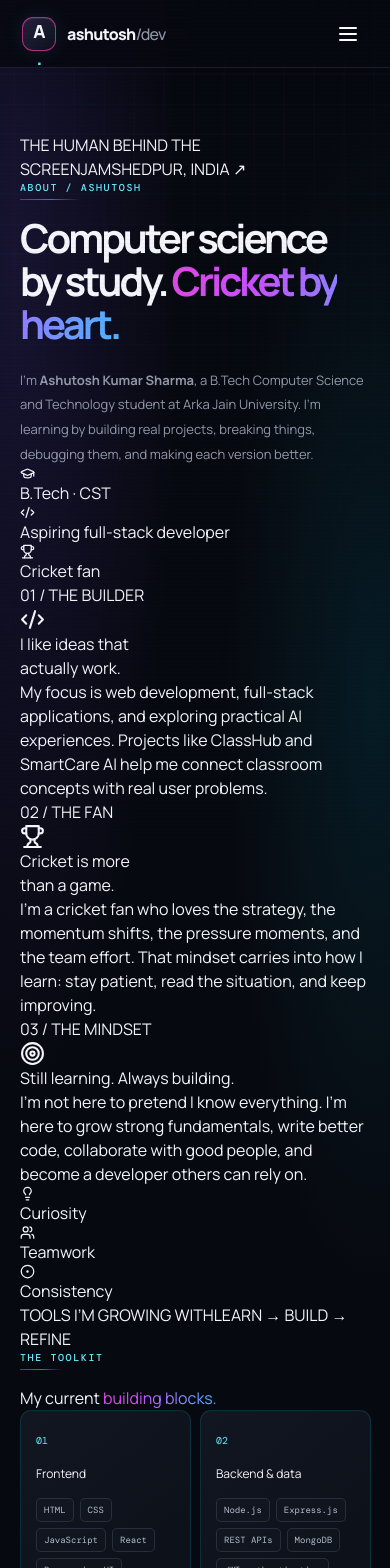
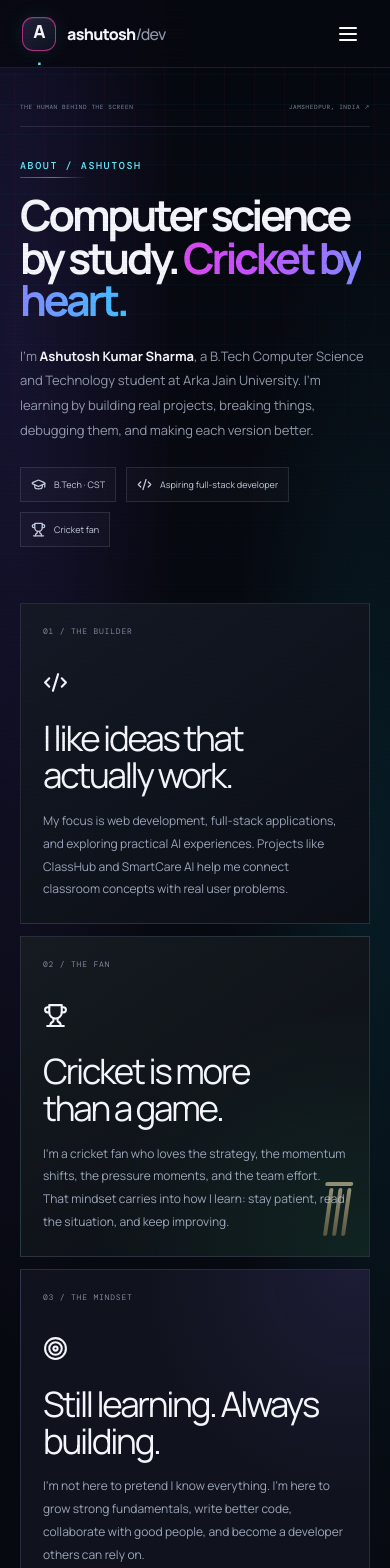
Before and after one commit to ashutoshsharma0968-alt/ashutosh-portfolio, a React (Vite) app: page /about in a window 390 px wide. Shown: the top 1568 px of the page. Built offline with nearby package versions, Linux system fonts and the light colour scheme.

Commit message:
Add responsive cricket-inspired portfolio design system

```diff
--- a/src/index.css
+++ b/src/index.css
@@ -1822,3 +1822,59 @@ body {
  .heavy-contact-inner { padding-top:72px;padding-bottom:25px; }.heavy-contact h2 { font-size:clamp(48px,12vw,72px); }.heavy-contact-signature { margin-top:70px;flex-direction:column;font-size:7px; }
 }
 @media(prefers-reduced-motion:reduce) { .heavy-marquee-track { animation:none; } }
+
+
+/* PERSONALITY UPDATE — cricket x computer science */
+.heavy-kicker { color:#c0c5d6; }
+.heavy-kicker span { color:var(--heavy-cyan); }
+.heavy-float-cricket { left:auto;right:12px;top:17%;transform:translateY(-8px); }
+.cricket-section { position:relative;overflow:hidden;border-block:1px solid rgba(180,190,230,.13);background:radial-gradient(ellipse at 15% 60%,rgba(26,125,91,.15),transparent 42%),radial-gradient(ellipse at 90% 15%,rgba(105,84,220,.13),transparent 38%),#090d12; }
+.cricket-section:before { content:"";position:absolute;inset:0;background-image:linear-gradient(rgba(255,255,255,.018) 1px,transparent 1px),linear-gradient(90deg,rgba(255,255,255,.018) 1px,transparent 1px);background-size:42px 42px;mask-image:linear-gradient(90deg,#000,transparent 90%);pointer-events:none; }
+.cricket-inner { position:relative;z-index:1;display:grid;grid-template-columns:1fr .86fr;gap:clamp(40px,7vw,100px);align-items:center;padding-top:110px;padding-bottom:110px; }
+.cricket-copy .heavy-section-label { margin-bottom:28px; }
+.cricket-title-row { display:flex;align-items:center;gap:18px; }
+.cricket-ball { display:grid;place-items:center;flex:0 0 58px;width:58px;height:58px;border-radius:50%;color:#ffb0a6;background:radial-gradient(circle at 35% 30%,#f76b64,#8c1e36 70%);box-shadow:0 0 40px rgba(238,71,94,.18); }
+.cricket-title-row h2 { margin:0;font-size:clamp(44px,5.2vw,70px);line-height:.98;letter-spacing:-.075em; }
+.cricket-title-row h2 span { color:var(--heavy-cyan); }
+.cricket-lede,.cricket-bridge { max-width:550px;color:#a6aec0;font-size:13px;line-height:1.95; }
+.cricket-lede { margin:28px 0 14px; }.cricket-bridge { color:#777f94;font-size:11px; }
+.cricket-link { display:flex;align-items:center;gap:10px;width:fit-content;margin-top:27px;color:#f1f3fa;font-size:11px;font-weight:700; }.cricket-link svg { color:var(--heavy-cyan);transition:transform .2s; }.cricket-link:hover svg { transform:translateX(5px); }
+.cricket-scoreboard { border:1px solid rgba(179,202,194,.2);background:linear-gradient(145deg,rgba(20,35,32,.94),rgba(12,17,22,.96));box-shadow:0 28px 75px rgba(0,0,0,.26); }
+.scoreboard-top,.scoreboard-footer { display:flex;align-items:center;justify-content:space-between;gap:12px;padding:18px 20px;color:#7f9d92;font:8px 'DM Mono',monospace;letter-spacing:.1em; }
+.scoreboard-top { border-bottom:1px solid rgba(179,202,194,.15); }.score-live { display:flex;align-items:center;gap:7px;color:#8bd7ad; }.score-live i,.availability-dot { width:6px;height:6px;border-radius:50%;background:#8bd7ad;box-shadow:0 0 12px rgba(139,215,173,.7); }
+.scoreboard-main { display:grid;grid-template-columns:32px 1fr 24px;gap:14px;align-items:center;padding:22px 20px;border-bottom:1px solid rgba(179,202,194,.12); }
+.score-number { color:#5f8275;font:10px 'DM Mono',monospace; }.scoreboard-main div { display:flex;flex-direction:column;gap:6px; }.scoreboard-main strong { color:#ecf7f0;font:600 10px 'DM Mono',monospace;letter-spacing:.06em; }.scoreboard-main small { color:#8d9d98;font-size:10px; }.scoreboard-main>svg { color:#7ce3c0;width:19px; }
+.scoreboard-footer { flex-wrap:wrap;font-size:7px;color:#627b71; }
+.about-page-v2,.projects-page-v2,.contact-page-v2 { padding-top:65px;padding-bottom:100px; }
+.about-intro-v2,.projects-intro-v2,.contact-intro-v2 { max-width:930px;margin-bottom:56px; }
+.about-index-line { display:flex;justify-content:space-between;gap:20px;margin-bottom:42px;padding-bottom:15px;border-bottom:1px solid var(--line);color:#7f879c;font:8px 'DM Mono',monospace;letter-spacing:.1em; }
+.about-intro-v2 .page-title,.projects-intro-v2 .page-title,.contact-intro-v2 .page-title { font-size:clamp(48px,7vw,86px);line-height:.99;letter-spacing:-.075em; }
+.about-intro-v2 .page-lead,.projects-intro-v2 .page-lead,.contact-intro-v2 .page-lead { max-width:690px; }
+.about-intro-v2 .page-lead strong { color:#f4f4fa; }
+.about-pill-row,.contact-personal-tags { display:flex;flex-wrap:wrap;gap:10px;margin-top:25px; }
+.about-pill-row span,.contact-personal-tags span { display:inline-flex;align-items:center;gap:8px;padding:10px 12px;border:1px solid rgba(182,193,226,.15);background:rgba(255,255,255,.025);color:#c6cde0;font-size:10px; }
+.about-pill-row svg,.contact-personal-tags svg { color:var(--heavy-cyan); }
+.about-story-grid { display:grid;grid-template-columns:1fr 1fr;gap:16px;margin:58px 0 95px; }
+.about-story-card { position:relative;overflow:hidden;min-height:330px;padding:30px;border:1px solid rgba(180,190,230,.15);background:linear-gradient(145deg,#141925,#0b0e15); }
+.about-story-card>svg { margin-top:34px;color:var(--heavy-cyan); }.about-card-index { display:block;color:#7f879d;font:8px 'DM Mono',monospace;letter-spacing:.1em; }
+.about-story-card h2 { margin:25px 0 16px;font-size:clamp(29px,4vw,44px);line-height:1.05;letter-spacing:-.065em; }.about-story-card h2 em { color:var(--heavy-cyan);font-style:normal; }
+.about-story-card p { max-width:470px;color:#9ba4b8;font-size:12px;line-height:1.9; }
+.about-story-cricket { background:radial-gradient(ellipse at 100% 100%,rgba(39,136,91,.18),transparent 55%),linear-gradient(145deg,#151b20,#0b0e15); }
+.cricket-stumps { position:absolute;right:30px;bottom:26px;display:flex;align-items:flex-end;gap:5px;height:58px;opacity:.6;transform:skew(-8deg); }.cricket-stumps i { width:4px;height:48px;border-radius:3px;background:linear-gradient(#e8d8ad,#8c7955); }.cricket-stumps b { position:absolute;top:4px;left:-5px;width:28px;height:4px;background:#e8d8ad;border-radius:3px; }
+.about-story-wide { grid-column:1/-1;min-height:0;background:radial-gradient(ellipse at 95% 0%,rgba(110,91,221,.13),transparent 45%),#10131d; }
+.about-values { display:flex;flex-wrap:wrap;gap:10px;margin-top:25px; }.about-values span { display:flex;align-items:center;gap:8px;color:#d2d7e6;font-size:10px; }.about-values svg { color:var(--heavy-cyan); }
+.about-skills-v2 h2 { margin:0 0 35px;font-size:clamp(36px,5vw,58px);letter-spacing:-.07em; }.about-skills-v2 h2 .gradient-text { color:var(--heavy-cyan); }
+.about-skills-v2 .about-index-line { margin-bottom:32px; }
+.projects-intro-v2 { max-width:1000px; }.projects-intro-v2 .eyebrow,.contact-intro-v2 .eyebrow,.about-intro-v2 .eyebrow { margin-bottom:22px; }
+.projects-metrics { display:grid;grid-template-columns:repeat(3,minmax(0,1fr));max-width:750px;margin-top:35px;border-block:1px solid var(--line); }
+.projects-metrics>div { display:grid;grid-template-columns:24px 1fr;column-gap:9px;align-items:center;padding:18px 14px 18px 0;border-right:1px solid var(--line); }.projects-metrics>div+div { padding-left:18px; }.projects-metrics>div:last-child { border-right:0; }
+.projects-metrics svg { width:16px;color:var(--heavy-cyan);grid-row:span 2; }.projects-metrics strong { font-size:20px;letter-spacing:-.04em; }.projects-metrics span { color:#7f879c;font:7px 'DM Mono',monospace;letter-spacing:.05em; }
+.project-controls-v2 { margin-top:42px; }.projects-note-v2 { display:flex;align-items:flex-start;gap:18px;margin-top:55px;padding:25px;border:1px solid rgba(180,190,230,.14);background:rgba(255,255,255,.025); }.projects-note-icon { display:grid;place-items:center;flex:0 0 42px;height:42px;color:var(--heavy-cyan);border:1px solid rgba(128,243,238,.2);background:rgba(128,243,238,.04); }.projects-note-v2 strong { color:#e8ebf6;font-size:12px; }.projects-note-v2 p { max-width:700px;margin:8px 0 0;color:#929bb0;font-size:11px;line-height:1.8; }
+.contact-page-v2 .contact-intro-v2 { max-width:900px; }.contact-note-v2 { position:relative;overflow:hidden; }.contact-note-symbol { display:grid;place-items:center;width:48px;height:48px;border:1px solid rgba(128,243,238,.2);color:var(--heavy-cyan);background:rgba(128,243,238,.04); }.contact-note-v2 .eyebrow { margin:26px 0 12px; }.contact-note-v2 h3 { font-size:clamp(25px,3vw,36px);line-height:1.1;letter-spacing:-.06em; }.contact-note-v2 .contact-note-bottom { display:flex;align-items:center;gap:8px;margin-top:36px;padding-top:17px;border-top:1px solid var(--line);color:#7f899f;font:7px 'DM Mono',monospace;letter-spacing:.08em; }.contact-note-bottom svg { color:var(--heavy-cyan); }
+@media(max-width:1000px) { .cricket-inner { grid-template-columns:1fr;gap:38px; }.cricket-scoreboard { max-width:680px; }.about-story-grid { margin-bottom:75px; } }
+@media(max-width:600px) {
+ .heavy-float-cricket { top:auto;bottom:15%;right:0;transform:none; }
+ .cricket-inner { padding-top:72px;padding-bottom:72px;gap:32px; }.cricket-title-row { gap:12px; }.cricket-ball { flex-basis:45px;width:45px;height:45px; }.cricket-title-row h2 { font-size:clamp(42px,11vw,60px); }.cricket-lede { font-size:12px; }.scoreboard-top,.scoreboard-footer { padding:15px 13px;font-size:7px; }.scoreboard-main { padding:18px 13px;grid-template-columns:25px 1fr 20px;gap:10px; }.scoreboard-main strong { font-size:9px; }.scoreboard-main small { font-size:9px; }
+ .about-page-v2,.projects-page-v2,.contact-page-v2 { padding-top:35px;padding-bottom:70px; }.about-index-line { font-size:6px;gap:10px;margin-bottom:32px; }.about-intro-v2 .page-title,.projects-intro-v2 .page-title,.contact-intro-v2 .page-title { font-size:clamp(43px,11vw,65px); }.about-story-grid { grid-template-columns:1fr;margin:40px 0 65px;gap:12px; }.about-story-card { min-height:300px;padding:22px; }.about-story-wide { grid-column:auto;min-height:0; }.about-story-card h2 { font-size:35px; }.cricket-stumps { right:20px;bottom:20px; }.about-pill-row span,.contact-personal-tags span { padding:9px 10px;font-size:9px; }
+ .projects-metrics>div { grid-template-columns:1fr;gap:7px;padding:13px 8px 13px 0; }.projects-metrics>div+div { padding-left:10px; }.projects-metrics strong { font-size:18px; }.projects-metrics span { font-size:6px;line-height:1.5; }.projects-note-v2 { padding:17px;gap:12px; }.projects-note-icon { flex-basis:34px;height:34px; }.projects-note-v2 strong { font-size:11px; }.contact-page-v2 .contact-layout { gap:18px; }
+}
```
